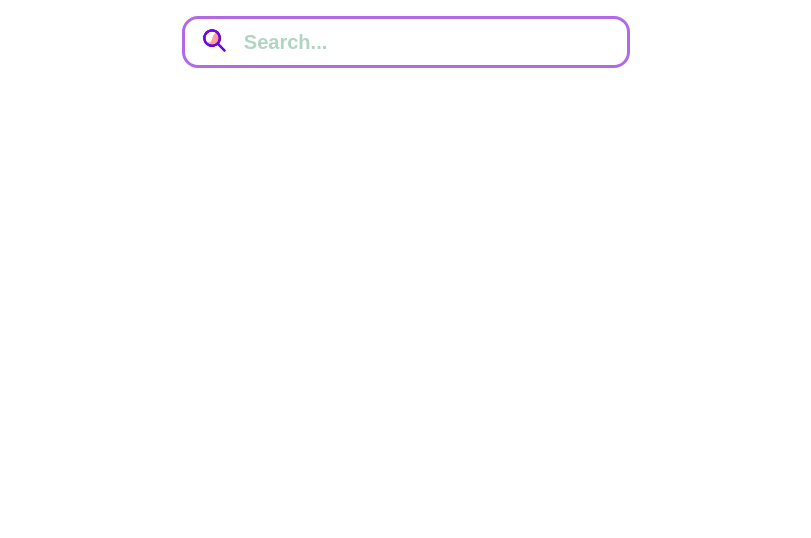
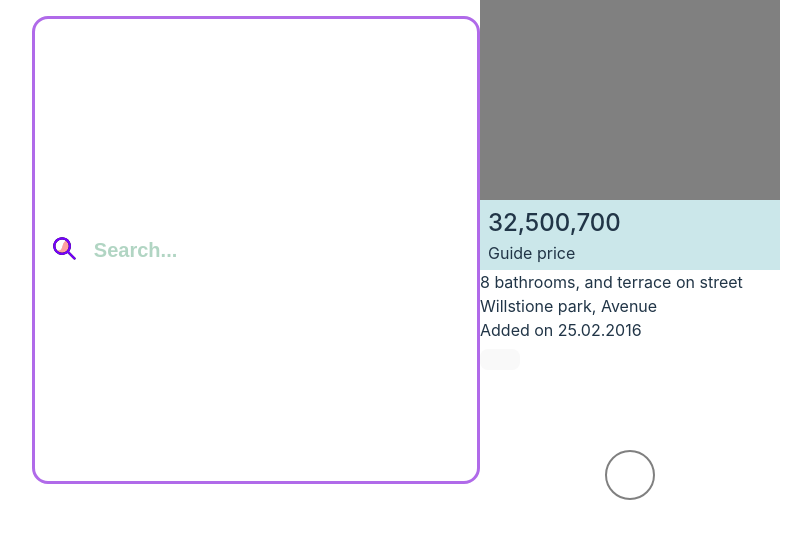
Before and after one commit to LineCoran/react-components, a React (Vite) app: page /#/ in a window 1280 px wide. Shown: the top 538 px of the page, without its empty margins (234-1045 px from the left). Built offline with nearby package versions, Linux system fonts and the light colour scheme.

Commit message:
feat: add basic structure for the card component

```diff
--- /dev/null
+++ b/src/components/Card/Card.css
@@ -0,0 +1,36 @@
+.card {
+  height: 500px;
+  width: 300px;
+  position: relative;
+  display: flex;
+  flex-direction: column;
+  overflow: hidden;
+}
+
+.cardImage {
+  height: 40%;
+  width: 100%;
+  background-color: gray;
+}
+
+.cardPrice {
+  padding: 0.3rem 0.5rem;
+  background-color: rgba(119, 192, 201, 0.38);
+}
+
+.cardPriceValue {
+  font-size: 24px;
+  font-weight: 500;
+}
+
+
+.cardHeart {
+  position: absolute;
+  bottom: 0;
+  left: 50%;
+  transform: translateX(-50%);
+  width: 50px;
+  height: 50px;
+  border: 2px solid gray;
+  border-radius: 50%;
+}
--- /dev/null
+++ b/src/components/Card/Card.tsx
@@ -0,0 +1,28 @@
+import React from "react";
+import "./Card.css";
+
+export default function Card() {
+  return (
+    <div className="card">
+      <div className="cardImage"></div>
+      <div className="cardPrice">
+        <p className="cardPriceValue">32,500,700</p>
+        <p className="cardPriceStatus">Guide price</p>
+      </div>
+      <div className="cardInfo">
+        <div className="cardInfoText">
+          <div className="cardInfoDescrition">8 bathrooms, and terrace on street</div>
+          <div className="cardInfoLocation">Willstione park, Avenue</div>
+        </div>
+        <div className="cardInfoIcon"></div>
+      </div>
+      <div className="cardFooter">
+        <p className="cardDate"> Added on 25.02.2016</p>
+        <button className="cardSendMessage"></button>
+      </div>
+      <div className="cardHeart">
+        <div className="cardHearIcon"></div>
+      </div>
+    </div>
+  );
+}
--- a/src/components/UI/SearchBar.css
+++ b/src/components/UI/SearchBar.css
@@ -19,6 +19,7 @@
   width: 100%;
   font-size: 20px;
   font-weight: bold;
+  color: rgba(8, 164, 86, 1);
 }
 
 .searchBar::placeholder {
--- a/src/components/UI/SearchBar.tsx
+++ b/src/components/UI/SearchBar.tsx
@@ -1,6 +1,6 @@
 import React, { Component } from "react";
+import SvgIcons from "../SvgIcons/SvgIcons";
 import "./SearchBar.css";
-import SvgIcons from "../SvgIcons/SvgIcons";
 
 type SearchBarProps = {
   placeholder: string;
--- a/src/pages/Main/Main.tsx
+++ b/src/pages/Main/Main.tsx
@@ -1,3 +1,4 @@
+import Card from "../../components/Card/Card";
 import SearchBar from "../../components/UI/SearchBar";
 import "./Main.css";
 
@@ -5,6 +6,7 @@ export default function Main() {
   return (
     <div className="main">
       <SearchBar placeholder="Search..." />
+      <Card />
     </div>
   );
 }
```
